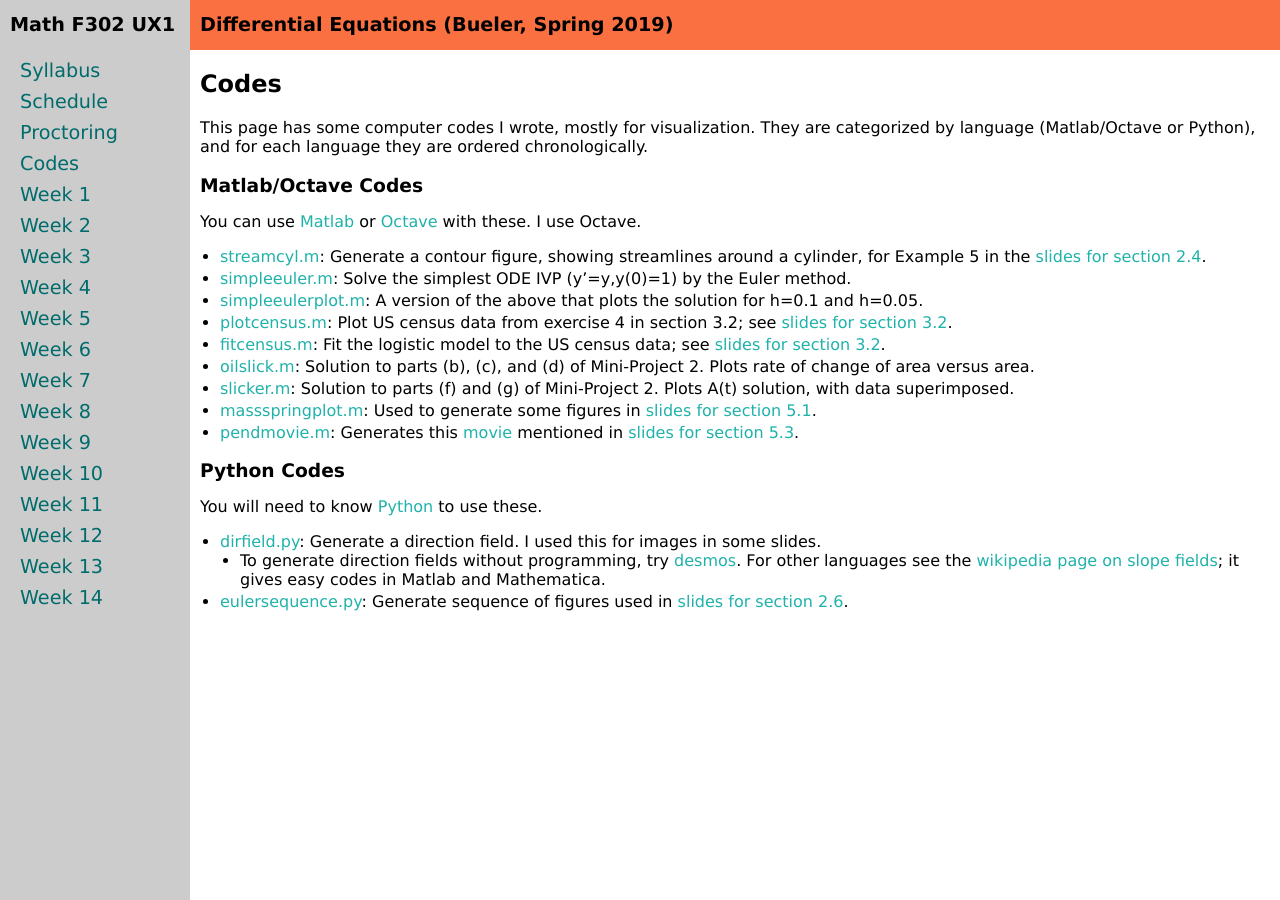
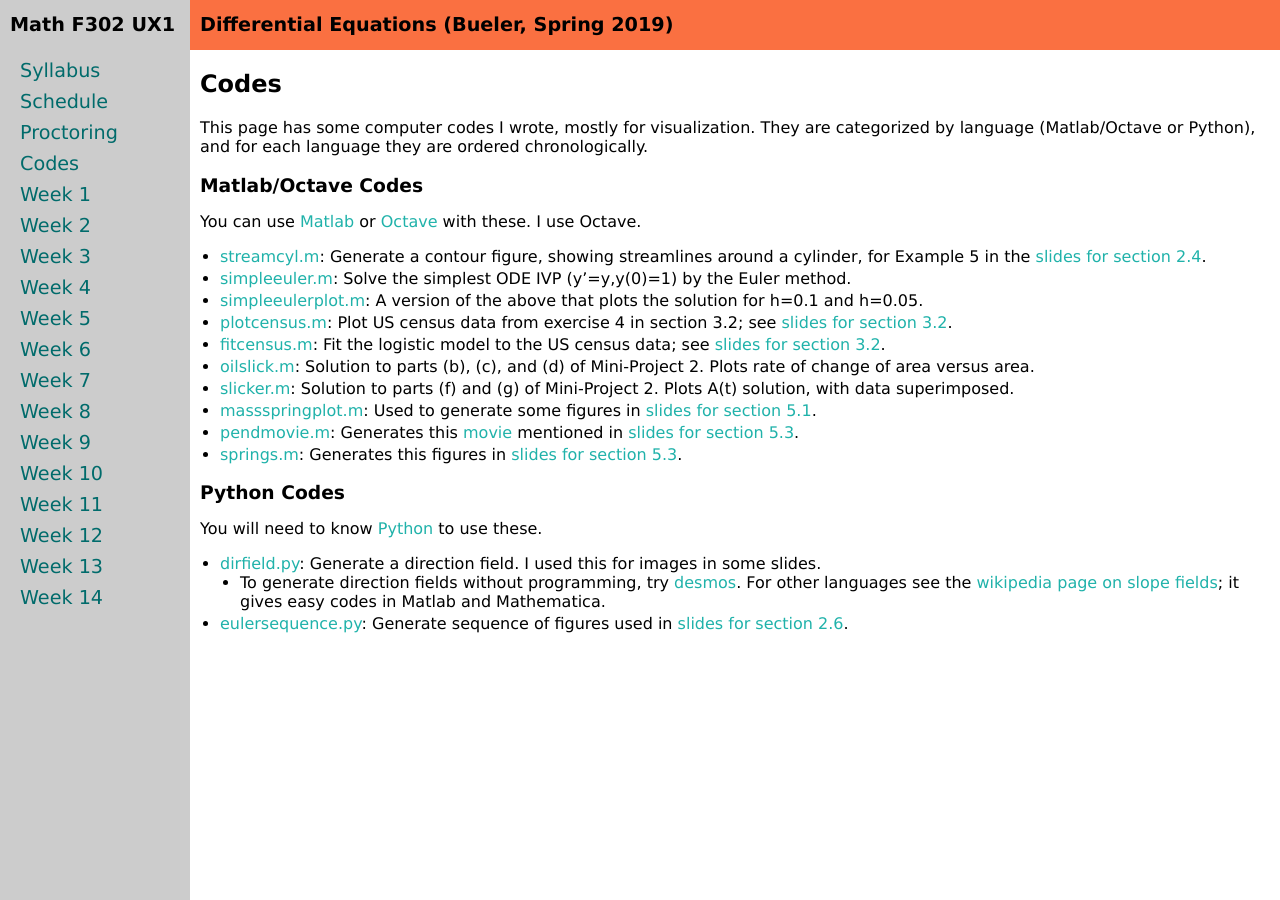
Before and after one commit to bueler/math302, a Jekyll site: the page built from codes.md, in a window 1280 px wide. Built offline with Jekyll 4.4.1, drawn with Linux system fonts in a browser that asks for light colours.

Commit message:
a bit more slides

```diff
--- a/codes.md
+++ b/codes.md
@@ -20,6 +20,7 @@ You can use [Matlab](https://www.mathworks.com/products/matlab.html) or [Octave]
 * [slicker.m](assets/codes/slicker.m): Solution to parts (f) and (g) of Mini-Project 2.  Plots A(t) solution, with data superimposed.
 * [massspringplot.m](assets/codes/massspringplot.m): Used to generate some figures in [slides for section 5.1](assets/slides/5-1.pdf).
 * [pendmovie.m](assets/codes/pendmovie.m): Generates this [movie](assets/codes/pendmovie.gif) mentioned in [slides for section 5.3](assets/slides/5-3.pdf).
+* [springs.m](assets/codes/springs.m): Generates this figures in [slides for section 5.3](assets/slides/5-3.pdf).
 
 ### Python Codes
 
```
Also changed, not shown: 6 other files.
